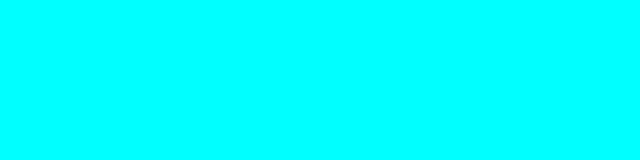
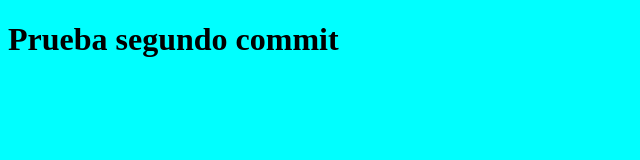
Before and after one commit to BerkmanChica/PaginaPrimerEntrega, a plain HTML site: page index.html in a window 1280 px wide. Shown: the whole page, without its empty margins (0-640 px from the left). Drawn offline with Linux system fonts and the light colour scheme.

Commit message:
segundo commit

```diff
--- a/index.html
+++ b/index.html
@@ -7,6 +7,6 @@
     <link rel="stylesheet" href="Style.css">
 </head>
 <body>
-
+    <h1>Prueba segundo commit</h1>
 </body>
 </html>
```
